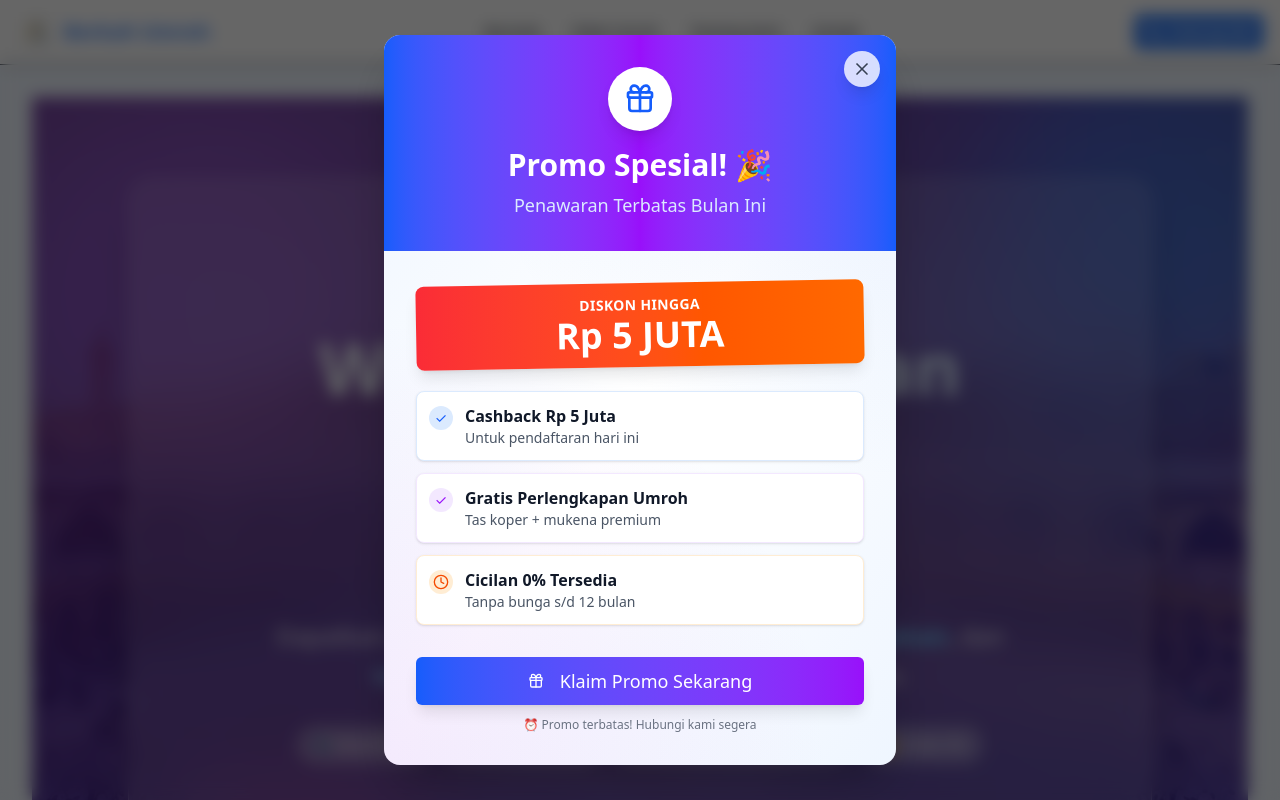
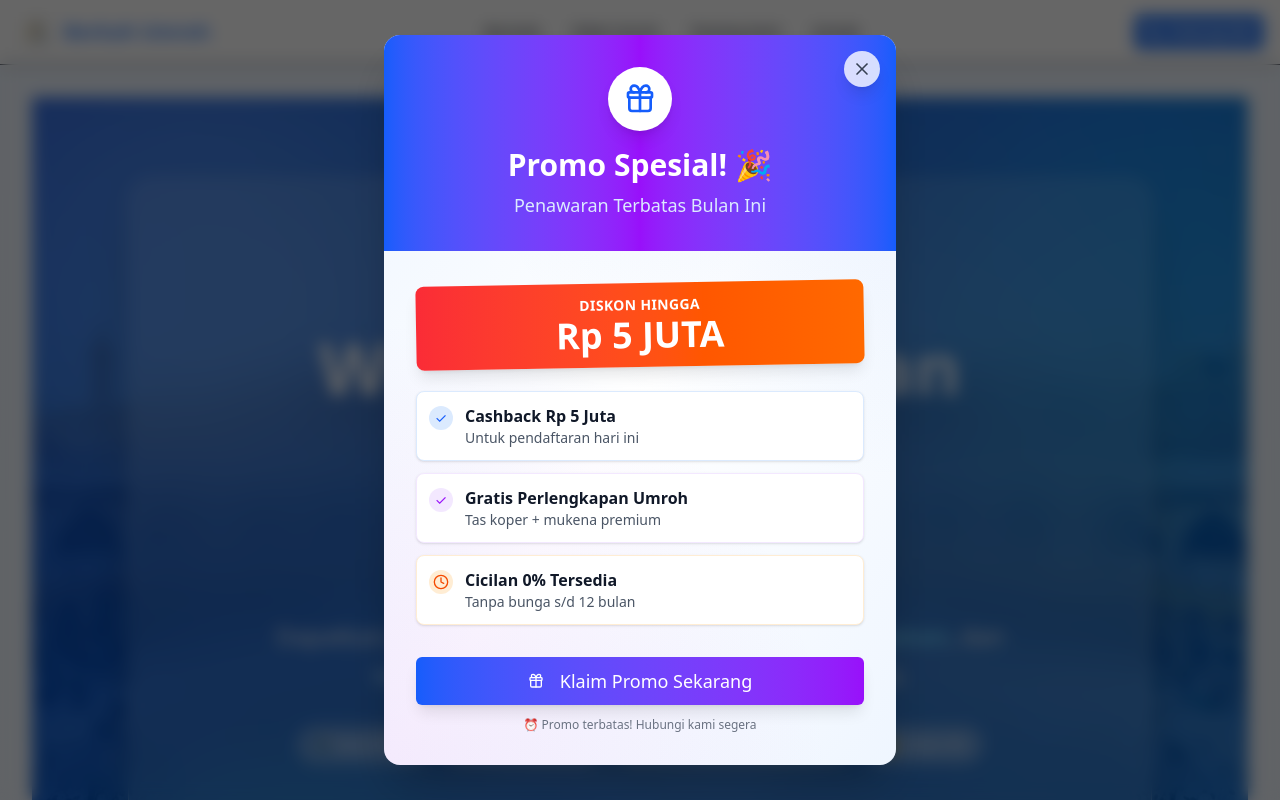
Before and after one commit to firakbara/umroh-website, a Next.js app: page / in a window 1280 px wide. Shown: the top 800 px of the page. Built offline with nearby package versions, Linux system fonts and the light colour scheme.

Commit message:
fix: Complete blue-white theme - remove all purple/pink from background

```diff
--- a/components/Hero.tsx
+++ b/components/Hero.tsx
@@ -10,13 +10,13 @@ export default function Hero() {
     return (
         <section className="relative min-h-screen flex items-center justify-center overflow-hidden">
             {/* Animated Gradient Background */}
-            <div className="absolute inset-0 bg-gradient-to-br from-blue-900 via-purple-900 to-blue-800 animate-gradient-xy"></div>
+            <div className="absolute inset-0 bg-gradient-to-br from-blue-900 via-blue-700 to-sky-600 animate-gradient-xy"></div>
 
             {/* Animated Mesh Gradient Overlay */}
             <div className="absolute inset-0 opacity-30">
-                <div className="absolute top-0 -left-4 w-96 h-96 bg-purple-500 rounded-full mix-blend-multiply filter blur-3xl animate-blob"></div>
-                <div className="absolute top-0 -right-4 w-96 h-96 bg-blue-500 rounded-full mix-blend-multiply filter blur-3xl animate-blob animation-delay-2000"></div>
-                <div className="absolute -bottom-8 left-20 w-96 h-96 bg-pink-500 rounded-full mix-blend-multiply filter blur-3xl animate-blob animation-delay-4000"></div>
+                <div className="absolute top-0 -left-4 w-96 h-96 bg-blue-400 rounded-full mix-blend-multiply filter blur-3xl animate-blob"></div>
+                <div className="absolute top-0 -right-4 w-96 h-96 bg-sky-400 rounded-full mix-blend-multiply filter blur-3xl animate-blob animation-delay-2000"></div>
+                <div className="absolute -bottom-8 left-20 w-96 h-96 bg-cyan-400 rounded-full mix-blend-multiply filter blur-3xl animate-blob animation-delay-4000"></div>
             </div>
 
             {/* Floating Particles */}
```
